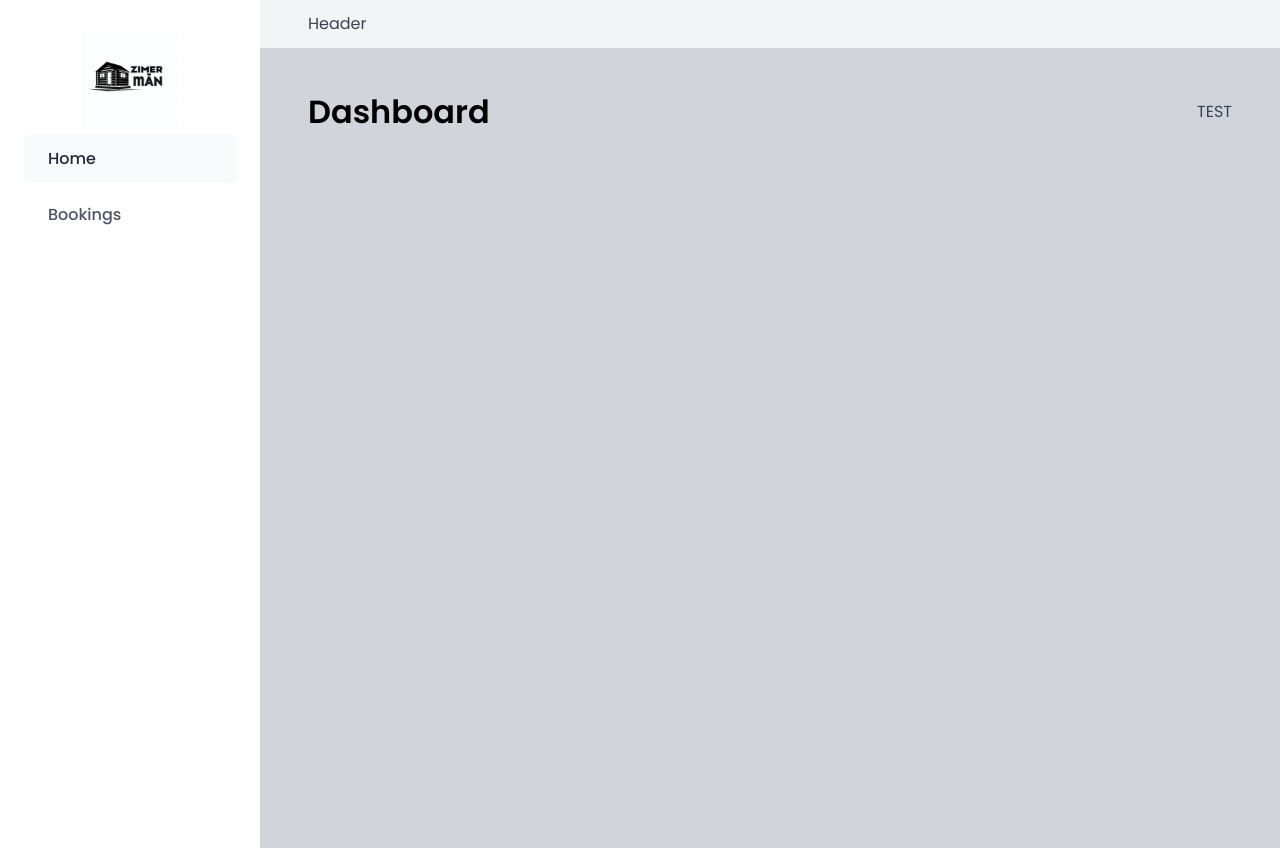
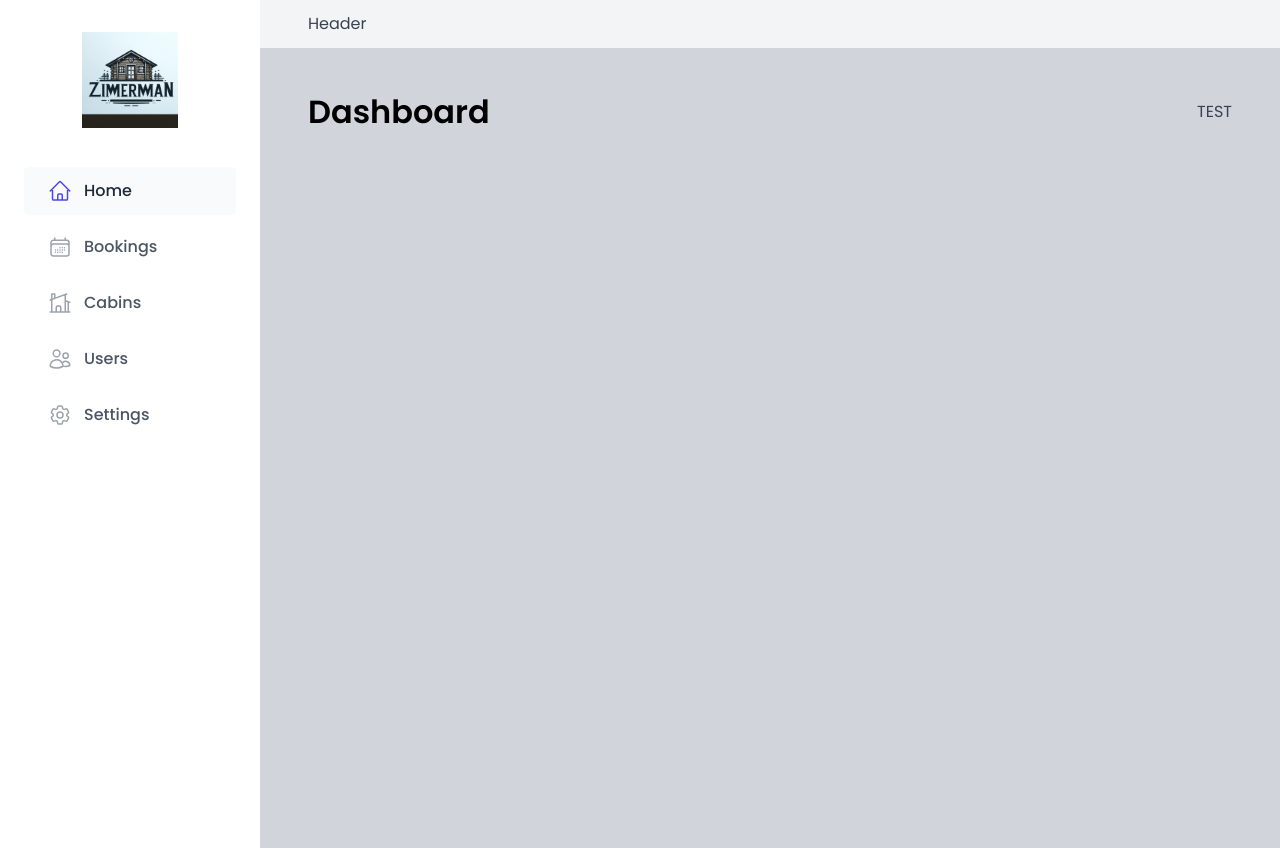
Before and after one commit to seanpivin/Hotel-Management-Controller, a React (Vite) app: page /dashboard in a window 1280 px wide. Built offline with nearby package versions, Linux system fonts and the light colour scheme; a web font is replaced by a local one.

Commit message:
side bar is done , need to work on new logo

```diff
--- a/package.json
+++ b/package.json
@@ -12,6 +12,7 @@
   "dependencies": {
     "react": "^18.2.0",
     "react-dom": "^18.2.0",
+    "react-icons": "^5.0.1",
     "react-router-dom": "^6.22.1",
     "styled-components": "^6.1.1"
   },
--- a/src/ui/Logo.jsx
+++ b/src/ui/Logo.jsx
@@ -12,7 +12,7 @@
 function Logo() {
   return (
     <StyledLogo>
-      <Img src="/logo3.webp" alt="Logo" />
+      <Img src="/logo4.webp" alt="Logo" />
     </StyledLogo>
   );
 }
--- a/src/ui/MainNav.jsx
+++ b/src/ui/MainNav.jsx
@@ -1,5 +1,13 @@
 import styled from "styled-components";
 import { NavLink } from "react-router-dom";
+
+import {
+  HiOutlineHome,
+  HiOutlineCalendarDays,
+  HiOutlineHomeModern,
+  HiOutlineUsers,
+  HiOutlineCog6Tooth,
+} from "react-icons/hi2";
 
 const NavList = styled.ul`
   display: flex;
@@ -51,10 +59,34 @@
     <nav>
       <NavList>
         <li>
-          <SyledNavLink to="/dashboard">Home</SyledNavLink>
+          <SyledNavLink to="/dashboard">
+            <HiOutlineHome />
+            <span>Home</span>
+          </SyledNavLink>
         </li>
         <li>
-          <SyledNavLink to="/bookings">Bookings</SyledNavLink>
+          <SyledNavLink to="/bookings">
+            <HiOutlineCalendarDays />
+            <span>Bookings</span>
+          </SyledNavLink>
+        </li>
+        <li>
+          <SyledNavLink to="/cabins">
+            <HiOutlineHomeModern />
+            <span>Cabins</span>
+          </SyledNavLink>
+        </li>
+        <li>
+          <SyledNavLink to="/users">
+            <HiOutlineUsers />
+            <span>Users</span>
+          </SyledNavLink>
+        </li>
+        <li>
+          <SyledNavLink to="/settings">
+            <HiOutlineCog6Tooth />
+            <span>Settings</span>
+          </SyledNavLink>
         </li>
       </NavList>
     </nav>
--- a/src/ui/Sidebar.jsx
+++ b/src/ui/Sidebar.jsx
@@ -9,6 +9,9 @@
   border-right: 1px solid var(--color-gray-100);
 
   grid-row: 1 / -1;
+  display: flex;
+  flex-direction: column;
+  gap: 3.2rem;
 `;
 
 function Sidebar() {
```
Also changed, not shown: 1 other file (tests, documents, lock files or other folders).
